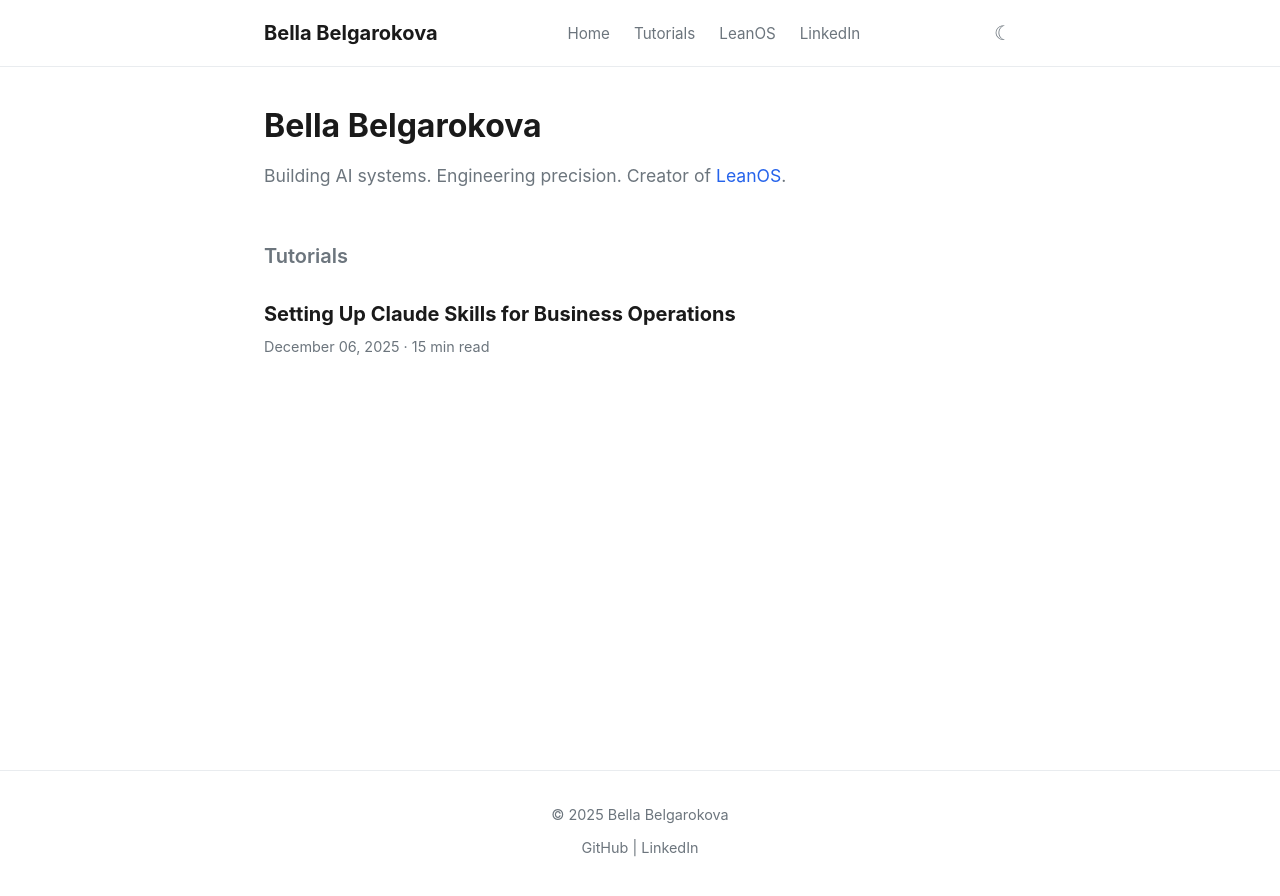
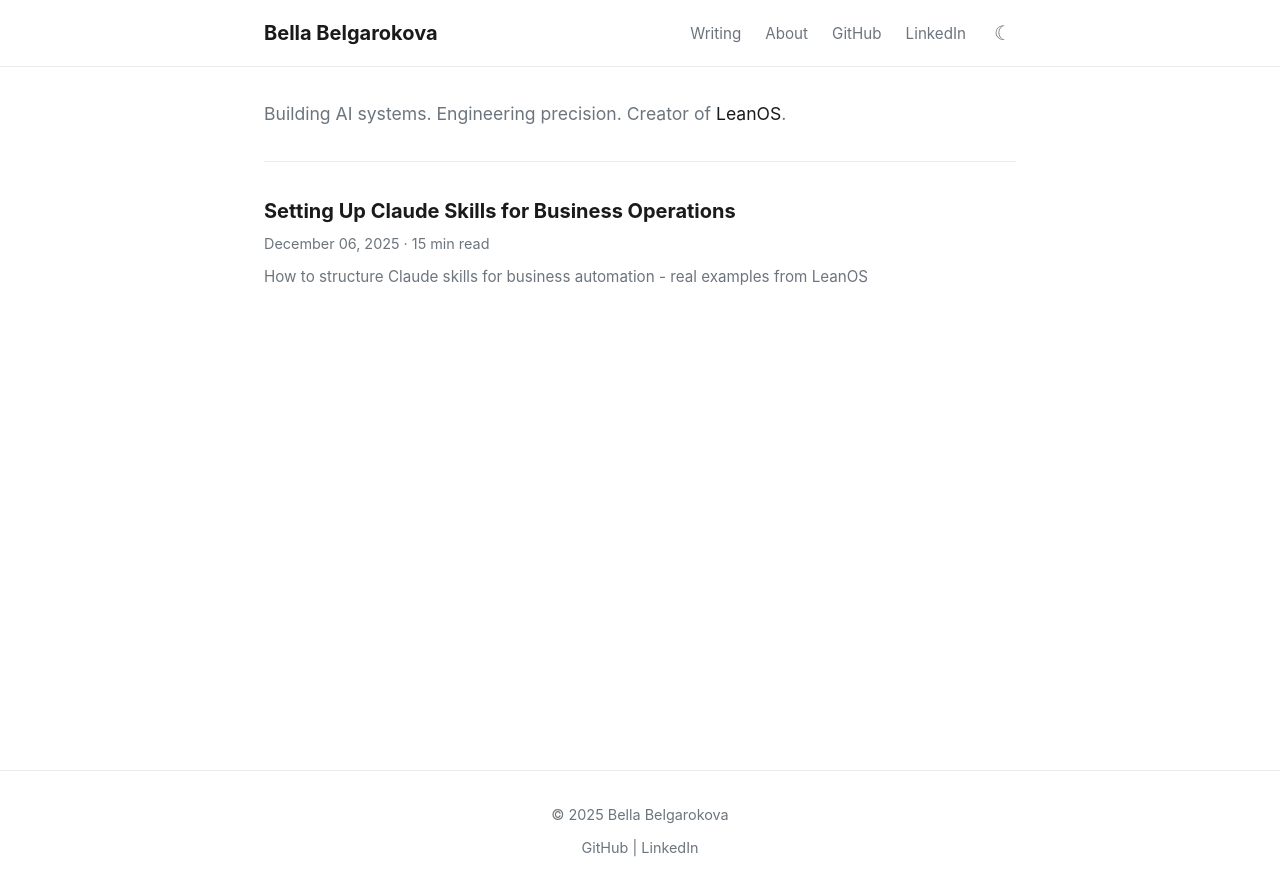
Before and after one commit to BellaBe/bellabe.github.io, a Jekyll site: the page built from index.html, in a window 1280 px wide. Shown: the top 896 px of the page. Built offline with Jekyll 4.4.1, drawn with Linux system fonts in a browser that asks for light colours.

Commit message:
Improve site structure and mobile navigation
- Remove duplicate name from home page (already in header)
- Add working mobile hamburger menu
- Remove redundant Tutorials page (home shows all posts)
- Add About page
- Rename nav item to "Writing"
- Add post descriptions to home listing
- Clean up CSS for mobile responsiveness

🤖 Generated with [Claude Code](https://claude.com/claude-code)

Co-Authored-By: Claude <noreply@anthropic.com>

```diff
--- a/_layouts/default.html
+++ b/_layouts/default.html
@@ -13,16 +13,23 @@
   <header class="site-header">
     <nav class="nav">
       <a href="{{ '/' | relative_url }}" class="logo">{{ site.title }}</a>
-      <ul class="nav-links">
-        <li><a href="{{ '/' | relative_url }}">Home</a></li>
-        <li><a href="{{ '/tutorials' | relative_url }}">Tutorials</a></li>
-        <li><a href="https://github.com/BellaBe/lean-os" target="_blank">LeanOS</a></li>
+      <button class="menu-toggle" id="menu-toggle" aria-label="Toggle menu">
+        <span></span>
+        <span></span>
+        <span></span>
+      </button>
+      <ul class="nav-links" id="nav-links">
+        <li><a href="{{ '/' | relative_url }}">Writing</a></li>
+        <li><a href="{{ '/about' | relative_url }}">About</a></li>
+        <li><a href="{{ site.author.github }}" target="_blank">GitHub</a></li>
         <li><a href="{{ site.author.linkedin }}" target="_blank">LinkedIn</a></li>
+        <li>
+          <button class="theme-toggle" id="theme-toggle" aria-label="Toggle theme">
+            <span class="icon-moon">&#9790;</span>
+            <span class="icon-sun">&#9788;</span>
+          </button>
+        </li>
       </ul>
-      <button class="theme-toggle" id="theme-toggle" aria-label="Toggle theme">
-        <span class="icon-moon">&#9790;</span>
-        <span class="icon-sun">&#9788;</span>
-      </button>
     </nav>
   </header>
 
@@ -39,6 +46,7 @@
   </footer>
 
   <script>
+    // Theme toggle
     const toggle = document.getElementById('theme-toggle');
     const prefersDark = window.matchMedia('(prefers-color-scheme: dark)').matches;
     const stored = localStorage.getItem('theme');
--- a/assets/css/main.css
+++ b/assets/css/main.css
@@ -82,6 +82,7 @@ a:hover {
 
 .nav-links {
   display: flex;
+  align-items: center;
   gap: 1.5rem;
   list-style: none;
 }
@@ -108,6 +109,38 @@ a:hover {
 .icon-sun { display: none; }
 body.dark .icon-moon { display: none; }
 body.dark .icon-sun { display: inline; }
+
+/* Mobile menu toggle */
+.menu-toggle {
+  display: none;
+  flex-direction: column;
+  justify-content: center;
+  gap: 4px;
+  background: none;
+  border: none;
+  cursor: pointer;
+  padding: 0.5rem;
+}
+
+.menu-toggle span {
+  display: block;
+  width: 20px;
+  height: 2px;
+  background: var(--text);
+  transition: transform 0.2s, opacity 0.2s;
+}
+
+.menu-toggle.active span:nth-child(1) {
+  transform: rotate(45deg) translate(4px, 4px);
+}
+
+.menu-toggle.active span:nth-child(2) {
+  opacity: 0;
+}
+
+.menu-toggle.active span:nth-child(3) {
+  transform: rotate(-45deg) translate(4px, -4px);
+}
 
 /* Main Content */
 .main-content {
@@ -303,14 +336,90 @@ body.dark .icon-sun { display: inline; }
   color: var(--text);
 }
 
+/* Home intro */
+.home-intro {
+  margin-bottom: 2rem;
+  padding-bottom: 2rem;
+  border-bottom: 1px solid var(--border);
+}
+
+.intro-text {
+  font-size: 1.1rem;
+  color: var(--text-muted);
+}
+
+.intro-text a {
+  color: var(--text);
+}
+
+.post-excerpt {
+  color: var(--text-muted);
+  font-size: 0.95rem;
+  margin-top: 0.5rem;
+}
+
+.empty-state {
+  color: var(--text-muted);
+}
+
+/* About page */
+.about-page h1 {
+  margin-bottom: 1.5rem;
+}
+
+.about-page h2 {
+  margin-top: 2rem;
+  margin-bottom: 1rem;
+  font-size: 1.25rem;
+}
+
+.about-page p {
+  margin-bottom: 1rem;
+}
+
+.about-page ul {
+  padding-left: 1.5rem;
+  margin-bottom: 1rem;
+}
+
+.about-page li {
+  margin-bottom: 0.5rem;
+}
+
 /* Responsive */
 @media (max-width: 640px) {
   body {
     font-size: 16px;
   }
 
+  .menu-toggle {
+    display: flex;
+  }
+
   .nav-links {
     display: none;
+    position: absolute;
+    top: 100%;
+    left: 0;
+    right: 0;
+    background: var(--bg);
+    flex-direction: column;
+    padding: 1rem 1.5rem;
+    gap: 0.5rem;
+    border-bottom: 1px solid var(--border);
+  }
+
+  .nav-links.show {
+    display: flex;
+  }
+
+  .nav-links li {
+    width: 100%;
+  }
+
+  .nav-links a {
+    display: block;
+    padding: 0.5rem 0;
   }
 
   .post-title {
--- a/index.html
+++ b/index.html
@@ -3,12 +3,10 @@ layout: default
 title: Home
 ---
 <section class="home-intro">
-  <h1>Bella Belgarokova</h1>
-  <p>Building AI systems. Engineering precision. Creator of <a href="https://github.com/BellaBe/lean-os">LeanOS</a>.</p>
+  <p class="intro-text">Building AI systems. Engineering precision. Creator of <a href="https://github.com/BellaBe/lean-os">LeanOS</a>.</p>
 </section>
 
 <section class="posts-section">
-  <h2>Tutorials</h2>
   <ul class="post-list">
     {% for post in site.posts %}
     <li>
@@ -17,11 +15,14 @@ title: Home
         {{ post.date | date: "%B %d, %Y" }}
         {% if post.reading_time %} · {{ post.reading_time }} min read{% endif %}
       </p>
+      {% if post.description %}
+      <p class="post-excerpt">{{ post.description }}</p>
+      {% endif %}
     </li>
     {% endfor %}
   </ul>
 
   {% if site.posts.size == 0 %}
-  <p style="color: var(--text-muted);">Tutorials coming soon.</p>
+  <p class="empty-state">Writing coming soon.</p>
   {% endif %}
 </section>
```
Also changed, not shown: other parts of _layouts/default.html (+9 -0 lines), about.html (added, +28 -0 lines), tutorials.html (deleted, +0 -30 lines).
